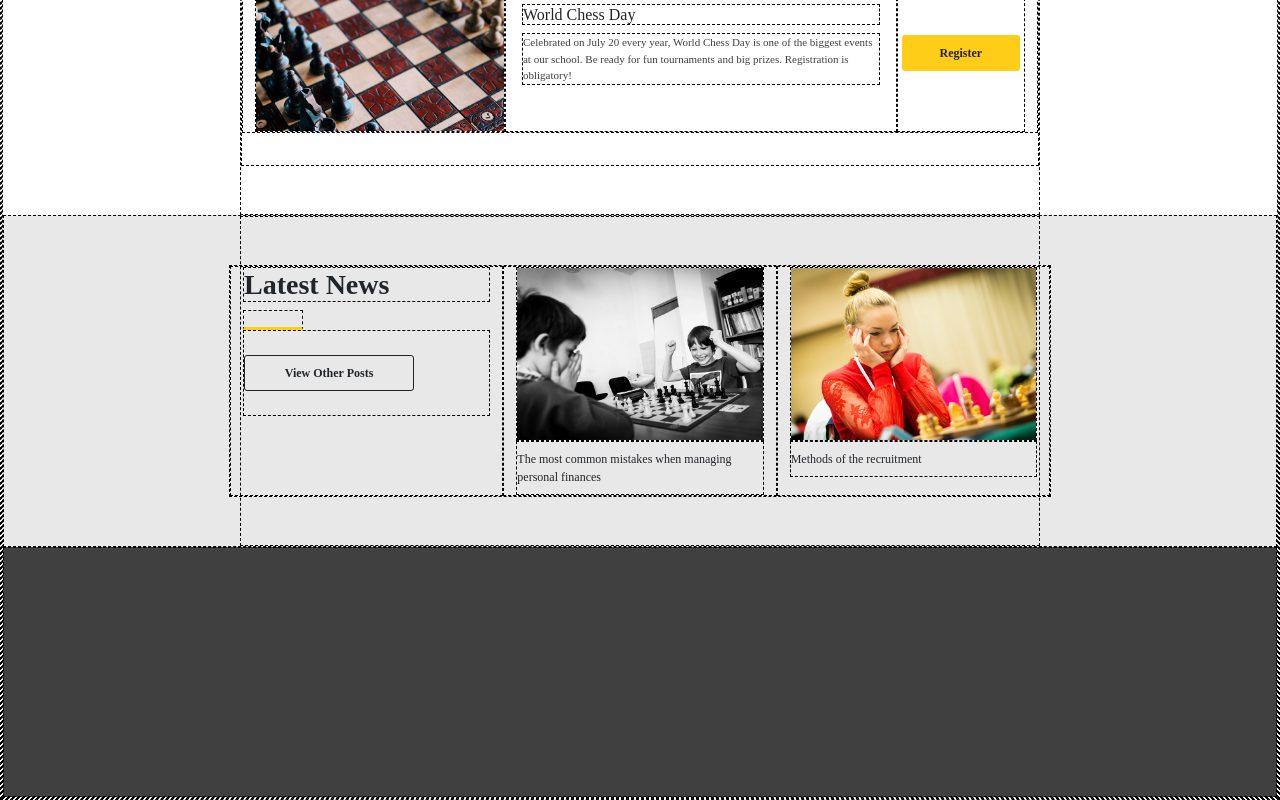
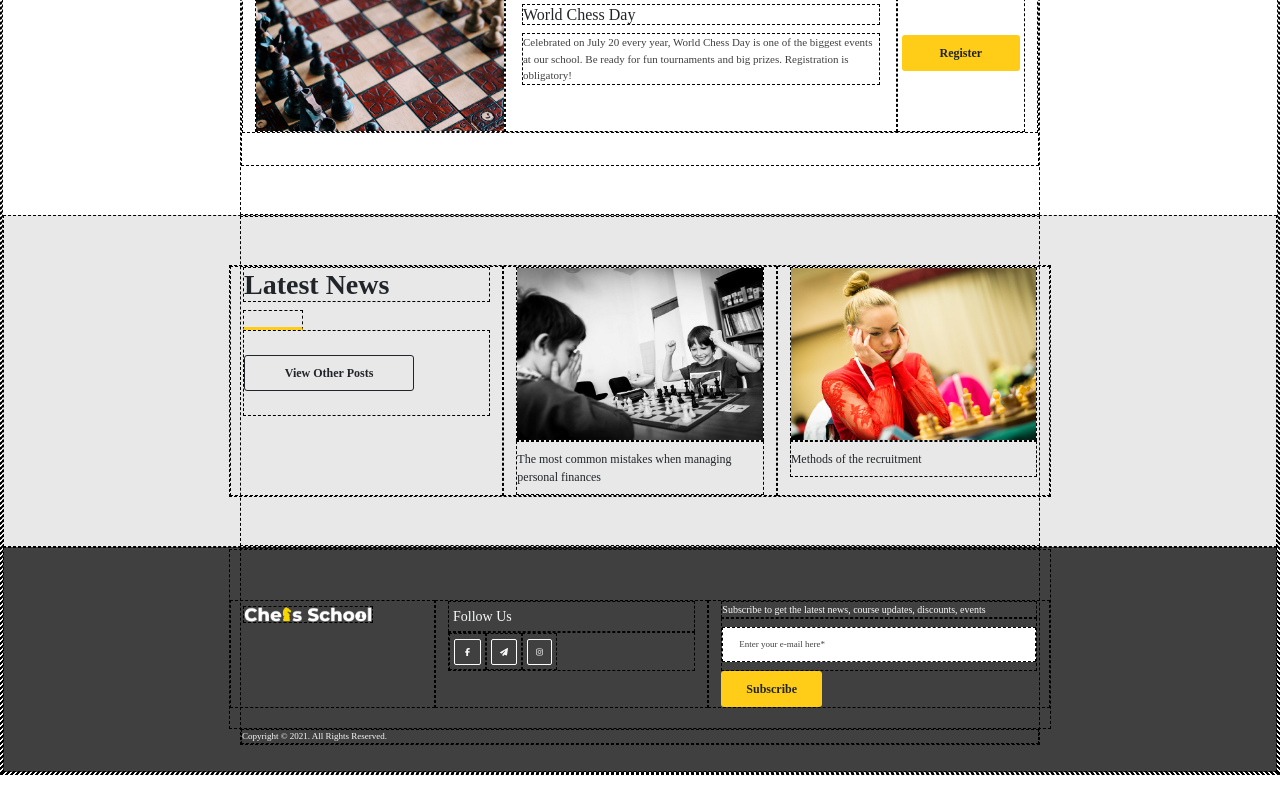
Before and after one commit to GioMench/proj-html-vuejs, a Vue app: page / in a window 1280 px wide. Shown: the part 2064-2864 px from the top of the page. After the commit the page ends 2839 px from the top, so only its background shows below. Built offline with nearby package versions, Linux system fonts and the light colour scheme; a web font is replaced by a local one.

Commit message:
set footer section

```diff
--- a/src/components/FooterApp.vue
+++ b/src/components/FooterApp.vue
@@ -1,16 +1,59 @@
 <script>
-export default{
+export default {
     name: 'FooterApp'
 }
 </script>
 
 <template>
     <!--footer-section-->
-    <section class="bg_dark" style="height: 250px;">
-
+    <section class="bg_dark" style="height: 225px;">
+        <div class="me_container">
+            <div class="row me_row">
+                <div class="col-3 ">
+                    <img src="/public/images/mt-2236-home-logo.png" alt="academic logo" style="width: 130px;">
+                </div>
+                <div class="col-4">
+                    <div class="text-capitalize text-light fw-light p-1" style="font-size: 14px;">
+                        follow us
+                    </div>
+                    <div class="d-flex">
+                        <div class="p-1"><i class="fa-brands fa-facebook-f icon text-light"
+                                style="padding: 8px 10px;"></i></div>
+                        <div class="p-1"><i class="fa-solid fa-paper-plane icon text-light" style="padding: 8px;"></i>
+                        </div>
+                        <div class="p-1"><i class="fa-brands fa-instagram icon text-light" style="padding: 8px;"></i>
+                        </div>
+                    </div>
+                </div>
+                <div class="col-5">
+                    <div class="text-light fw-light" style="font-size: 10px;">
+                        Subscribe to get the latest news, course updates, discounts, events
+                    </div>
+                    <div class="py-2">
+                        <input type="text" style="width: 100%; height: 35px; font-size: 9px;"
+                            class="fw-light text_grey p-3" value="Enter your e-mail here*">
+                    </div>
+                    <button type="button" class="btn px-4 py-2 fw-semibold bg_accent"
+                        style="--bs-btn-padding-y: .25rem; --bs-btn-padding-x: .5rem; --bs-btn-font-size: .75rem;">
+                        Subscribe
+                    </button>
+                </div>
+            </div>
+            <div class="text-light fw-light" style="font-size: 9px;">Copyright © 2021. All Rights Reserved.</div>
+        </div>
     </section>
 
 </template>
 
 <style scoped>
+.me_row {
+    padding-top: 50px;
+    padding-bottom: 20px;
+}
+
+.icon {
+    font-size: 8px;
+    border: 1px white solid;
+    border-radius: 2px;
+}
 </style>
```
